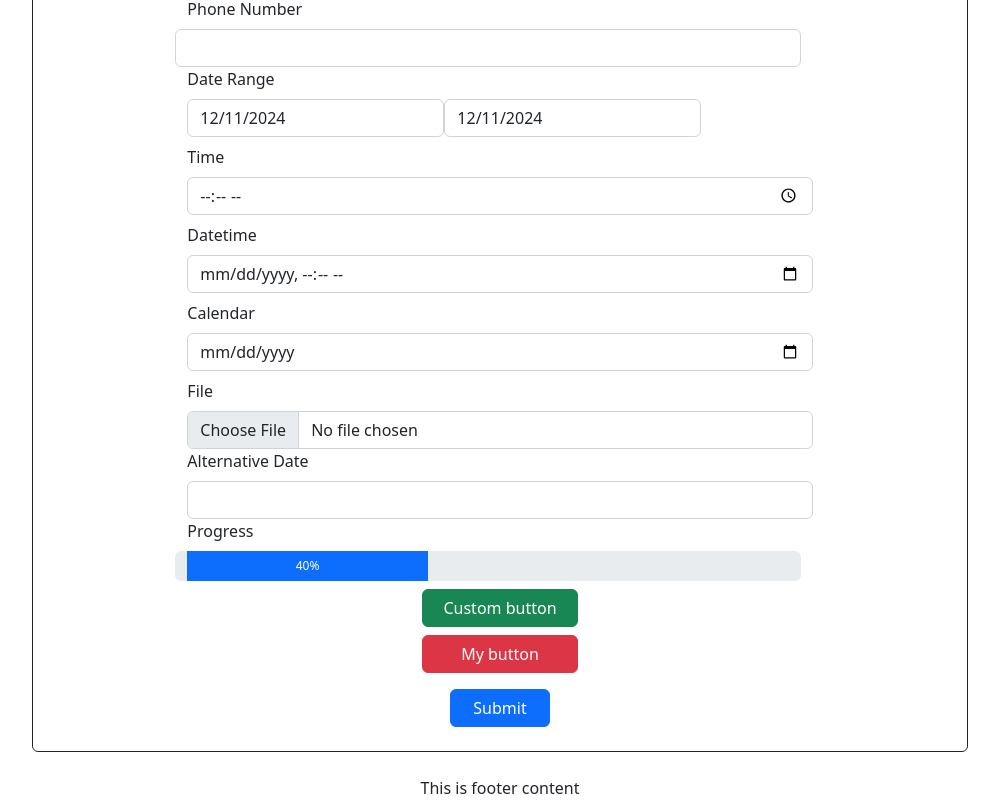
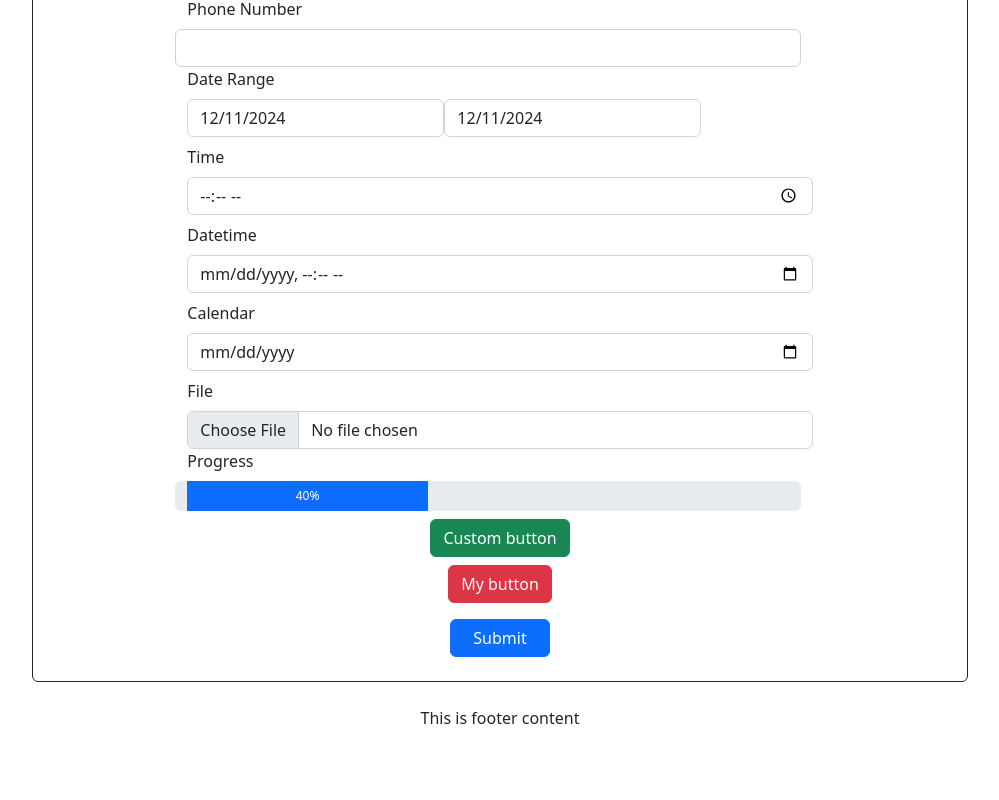
Before and after one commit to BhargavAlois/RJSF-FROM-SCRATCH, a React (Create React App) app: page / in a window 1280 px wide. Shown: the part 627-1427 px from the top of the page, without its empty margins (140-1139 px from the left). After the commit the page ends 1357 px from the top, so only its background shows below. Built offline with nearby package versions, Linux system fonts and the light colour scheme.

Commit message:
Added alt-date

```diff
--- a/src/schemas/uiSchema.js
+++ b/src/schemas/uiSchema.js
@@ -85,6 +85,15 @@ export const uiSchema = {
     "ui:classNames": "form-control",
     "ui:layout": "row",
   },
+  "alt-date": {
+    "ui:widget": "alt-date",
+    "ui:options": {
+      "yearsRange": [2000, 2100],
+      "format": "YMD"
+    },
+    "ui:classNames": "form-control",
+    "ui:layout": "row",
+  },
   progress: {
     "ui:widget": "progress",
     "ui:classNames": "form-control",
@@ -93,15 +102,15 @@ export const uiSchema = {
   actionButton: {
     "ui:widget": "button",
     "ui:options": { "value": "Custom button", "onClick" : () => { window.alert("Custom button pressed"); }},
-    "ui:classNames": "btn btn-success mt-2 w-25",
+    "ui:classNames": "btn btn-success mt-2",
     "ui:layout": "row",
-    "ui:col": 6,
+    // "ui:col": 6,
   },
   myButton: {
     "ui:widget": "button",
     "ui:options": { "value": "My button", "onClick" : () => { window.alert("My button pressed"); }},
-    "ui:classNames": "btn btn-danger mt-2 w-25",
+    "ui:classNames": "btn btn-danger mt-2",
     "ui:layout": "row",
-    "ui:col": 6,
+    // "ui:col": 6,
   },
 };
```
